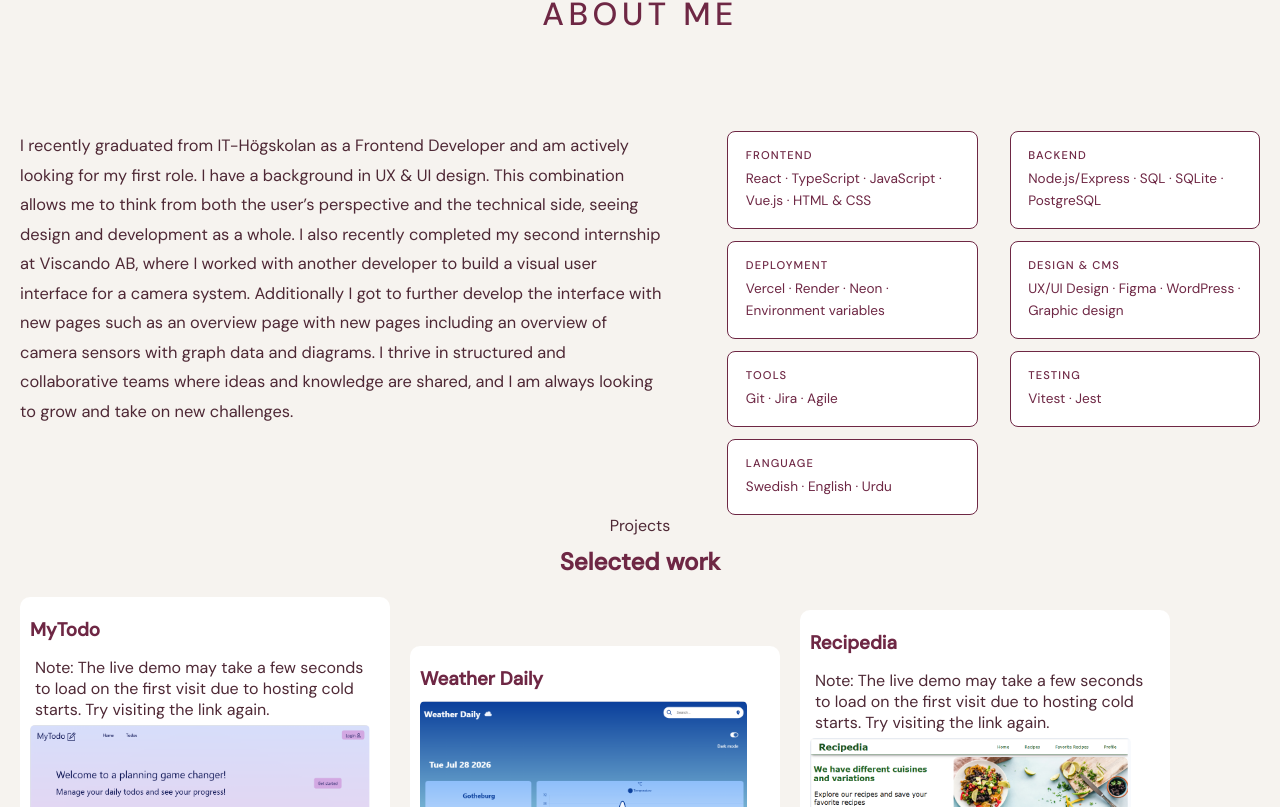
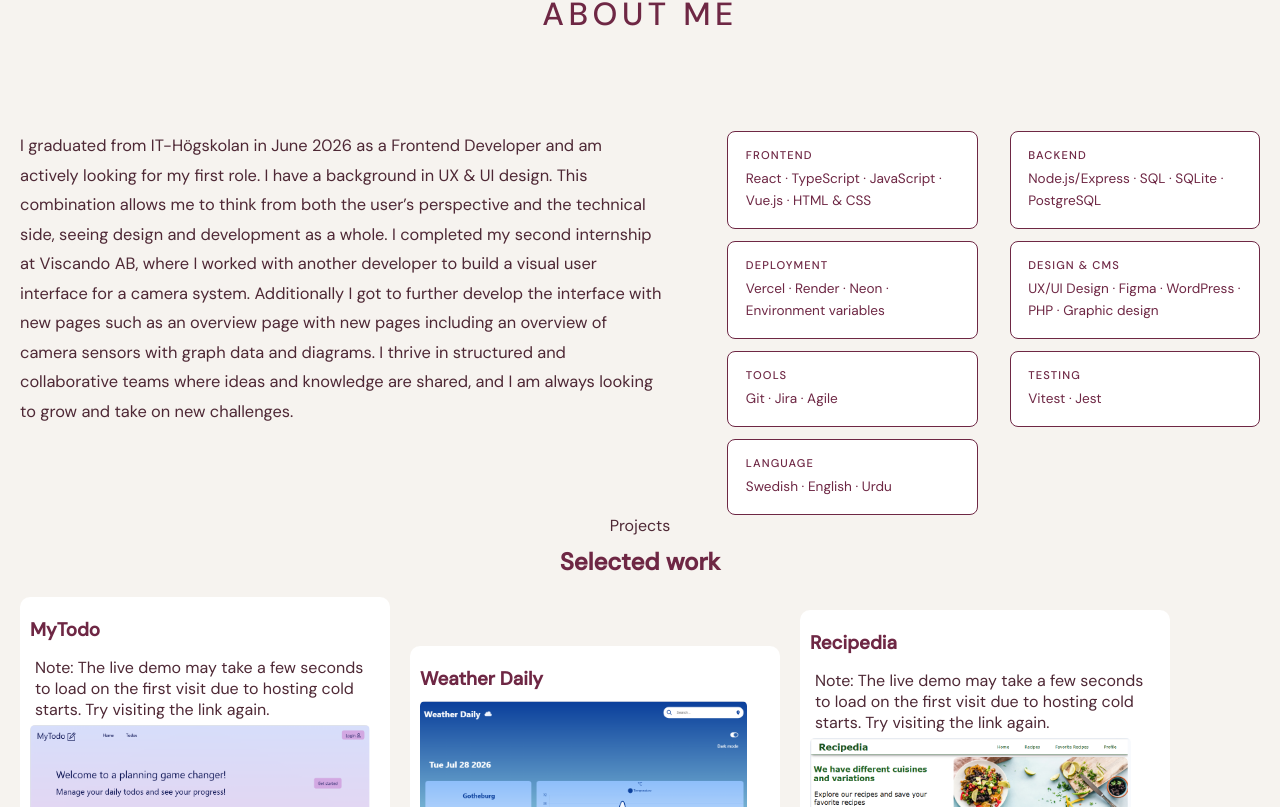
Before and after one commit to maryam891/Portfolio, a React (Vite) app: page / in a window 1280 px wide. Shown: the part 733-1540 px from the top of the page. Built offline with nearby package versions, Linux system fonts and the light colour scheme.

Commit message:
added small update to about text and skills section for Design & CMS

```diff
--- a/src/components/About.tsx
+++ b/src/components/About.tsx
@@ -7,7 +7,7 @@ const skills = [
   { label: 'Backend', items: 'Node.js/Express · SQL · SQLite · PostgreSQL', },
   { label: 'Deployment', items: 'Vercel · Render · Neon · Environment variables' },
 
-  { label: 'Design & CMS', items: 'UX/UI Design · Figma · WordPress · Graphic design' },
+  { label: 'Design & CMS', items: 'UX/UI Design · Figma · WordPress · PHP · Graphic design' },
 
   { label: 'Tools', items: 'Git · Jira · Agile' },
 
@@ -23,8 +23,8 @@ export default function About() {
       <h2>About me</h2>
       <div className={"main-about-container"} >
         <div className={"about-text-container"}>
-          <p>I recently graduated from IT-Högskolan as a Frontend Developer and am actively looking for my first role. I have a background in UX & UI design. This combination allows me to think from both the user’s perspective and the technical side, seeing design and development as a whole.
-            I also recently completed my second internship at Viscando AB, where I worked with another developer to build a visual user interface for a camera system. Additionally I got to further develop the interface with new pages such as an overview page with new pages including an overview of camera sensors with graph data and diagrams. I thrive in structured and collaborative teams where ideas and knowledge are shared, and I am always looking to grow and take on new challenges.</p>
+          <p>I graduated from IT-Högskolan in June 2026 as a Frontend Developer and am actively looking for my first role. I have a background in UX & UI design. This combination allows me to think from both the user’s perspective and the technical side, seeing design and development as a whole.
+            I completed my second internship at Viscando AB, where I worked with another developer to build a visual user interface for a camera system. Additionally I got to further develop the interface with new pages such as an overview page with new pages including an overview of camera sensors with graph data and diagrams. I thrive in structured and collaborative teams where ideas and knowledge are shared, and I am always looking to grow and take on new challenges.</p>
         </div>
         <div className={"skills-container"}>
           {skills.map((s) => (
--- a/src/components/Experience.tsx
+++ b/src/components/Experience.tsx
@@ -13,7 +13,7 @@ export default function Experience() {
             creative and problem-solving aspects of it.
           </p>
           <p>
-            I recently graduated from IT-Högskolan and completed my second internship at Viscando AB. During my first internship I built a tool with React and TypeScript for
+            I graduated from IT-Högskolan in June 2026 and completed my second internship at Viscando AB. During my first internship I built a tool with React and TypeScript for
             visualization of VPN/locally connected systems, and wrote unit tests
             with Jest for the backend and Vitest for the frontend.
           </p>
```
